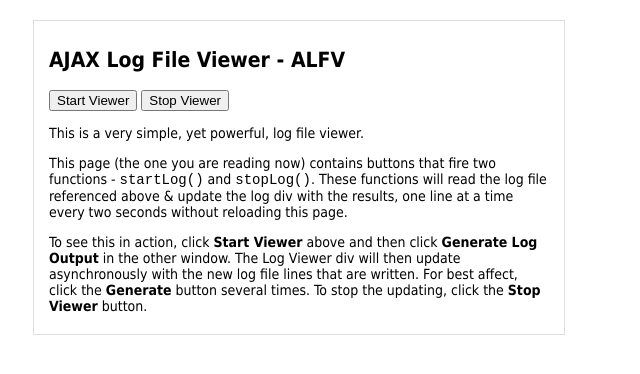
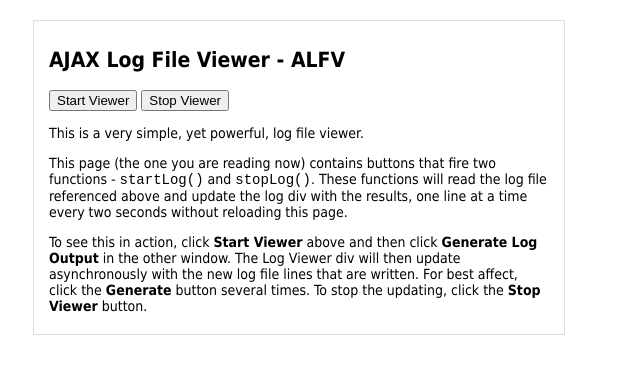
Before and after one commit to prexer/node-js-webhook-demo, a website: page logview.html in a window 1280 px wide. Shown: the full height of the page, 0-640 px from the left. Drawn offline with Linux system fonts and the light colour scheme.

Commit message:
trying to fix the html

```diff
--- a/logview.html
+++ b/logview.html
@@ -91,7 +91,6 @@ margin-top:20px; margin-bottom:10px; text-align:left;">
 
 <div>
 <button onclick="getLog('start');">Start Viewer</button>
-
 <button onclick="stopTail();">Stop Viewer</button>
 </div>
 <p>
@@ -101,8 +100,9 @@ This is a very simple, yet powerful, log file viewer.
 <p>
 This page (the one you are reading now) contains
 buttons that fire two functions - <code>startLog()</code> and <code>stopLog()</code>.
-These functions will read the log file referenced above & update the log div with the results, one line at a time every two seconds without reloading this page.
+These functions will read the log file referenced above and update the log div with the results, one line at a time every two seconds without reloading this page.
 </p>
+
 To see this in action, click <b>Start Viewer</b> above and then click <b>Generate Log Output</b> in the other window.  The Log Viewer div will then update asynchronously with the new log file lines that are written.
 For best affect, click the <b>Generate</b> button several times.  To stop the updating, click the <b>Stop Viewer</b> button.
 
```
